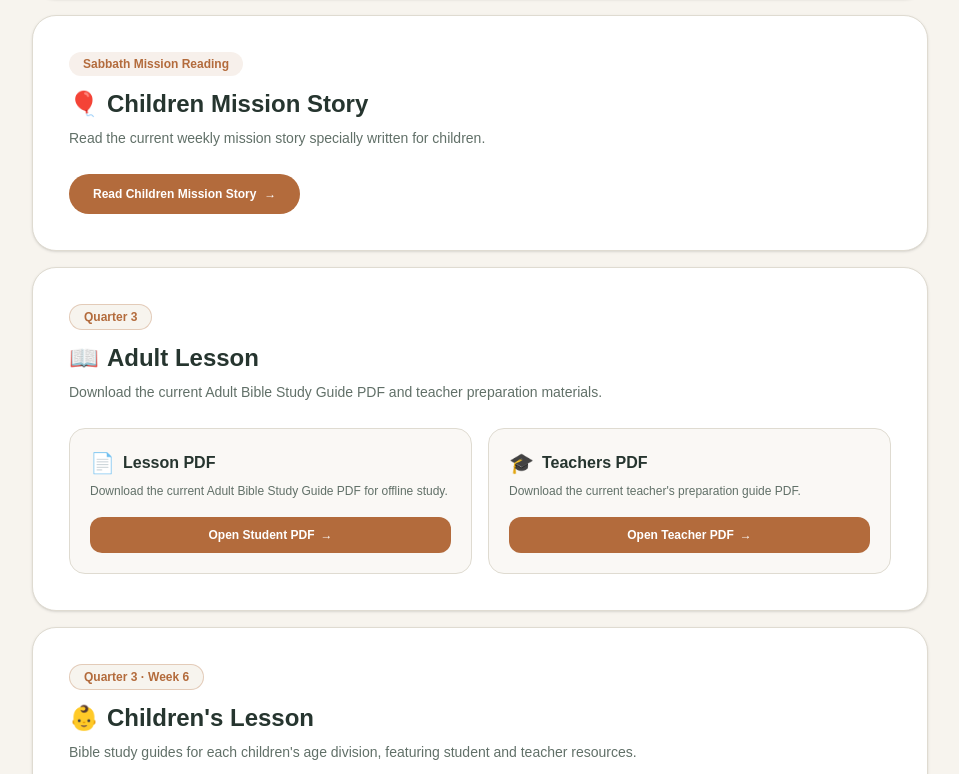
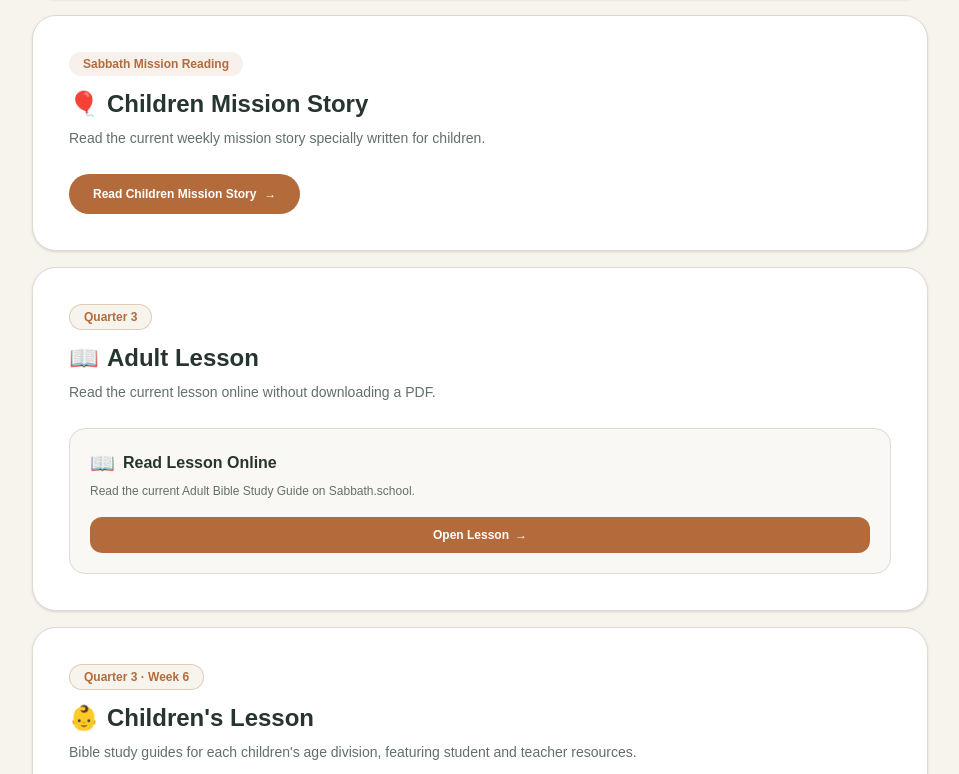
Before and after one commit to MwendaCipi/lomalinda, a Next.js app in the folder frontend/: page /share/sabbath-school in a window 1280 px wide. Shown: the part 442-1216 px from the top of the page, without its empty margins (160-1119 px from the left). Built offline with nearby package versions, Linux system fonts and the light colour scheme; no server answers.

Commit message:
Open adult lessons online

```diff
--- a/frontend/src/app/share/sabbath-school/page.tsx
+++ b/frontend/src/app/share/sabbath-school/page.tsx
@@ -7,18 +7,11 @@ const API_URL = process.env.NEXT_PUBLIC_API_URL ?? "http://localhost:8000";
 
 const adultLessonLinks = [
   {
-    title: "Lesson PDF",
-    text: "Download the current Adult Bible Study Guide PDF for offline study.",
-    href: `${API_URL}/api/members/lesson-pdf/adult/lesson/`,
-    icon: "📄",
-    buttonText: "Open Student PDF",
-  },
-  {
-    title: "Teachers PDF",
-    text: "Download the current teacher's preparation guide PDF.",
-    href: `${API_URL}/api/members/lesson-pdf/adult/teachers/`,
-    icon: "🎓",
-    buttonText: "Open Teacher PDF",
+    title: "Read Lesson Online",
+    text: "Read the current Adult Bible Study Guide on Sabbath.school.",
+    href: `${API_URL}/api/members/lesson-reading/adult/`,
+    icon: "📖",
+    buttonText: "Open Lesson",
   },
 ];
 
@@ -105,9 +98,9 @@ export default function SabbathSchoolPage() {
               <span>📖</span> Adult Lesson
             </h2>
             <p className="mt-1.5 text-sm leading-6 text-[#617068]">
-              Download the current Adult Bible Study Guide PDF and teacher preparation materials.
+              Read the current lesson online without downloading a PDF.
             </p>
-            <div className="mt-6 grid gap-4 sm:grid-cols-2">
+            <div className="mt-6 grid gap-4">
               {adultLessonLinks.map((item) => (
                 <div
                   key={item.title}
```
